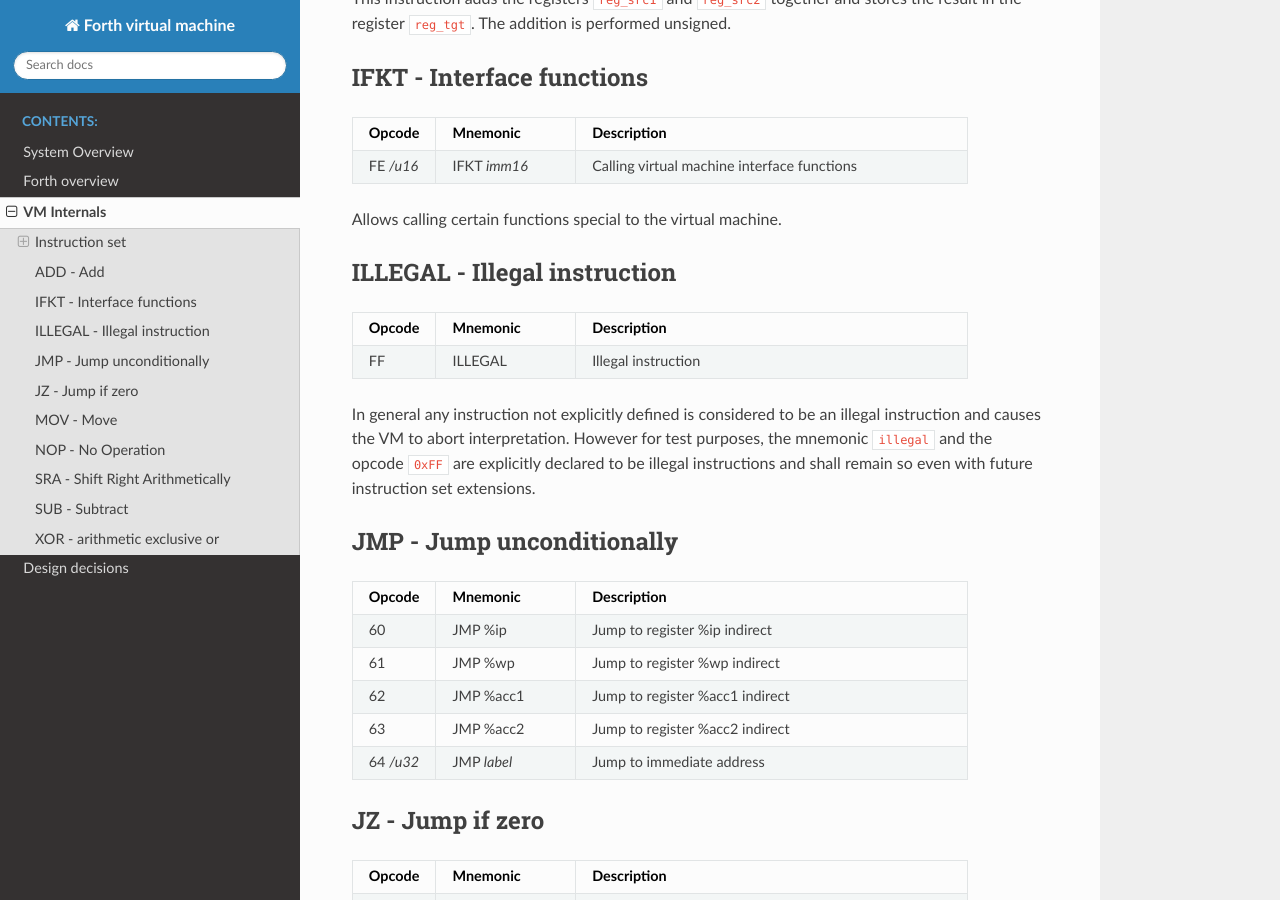
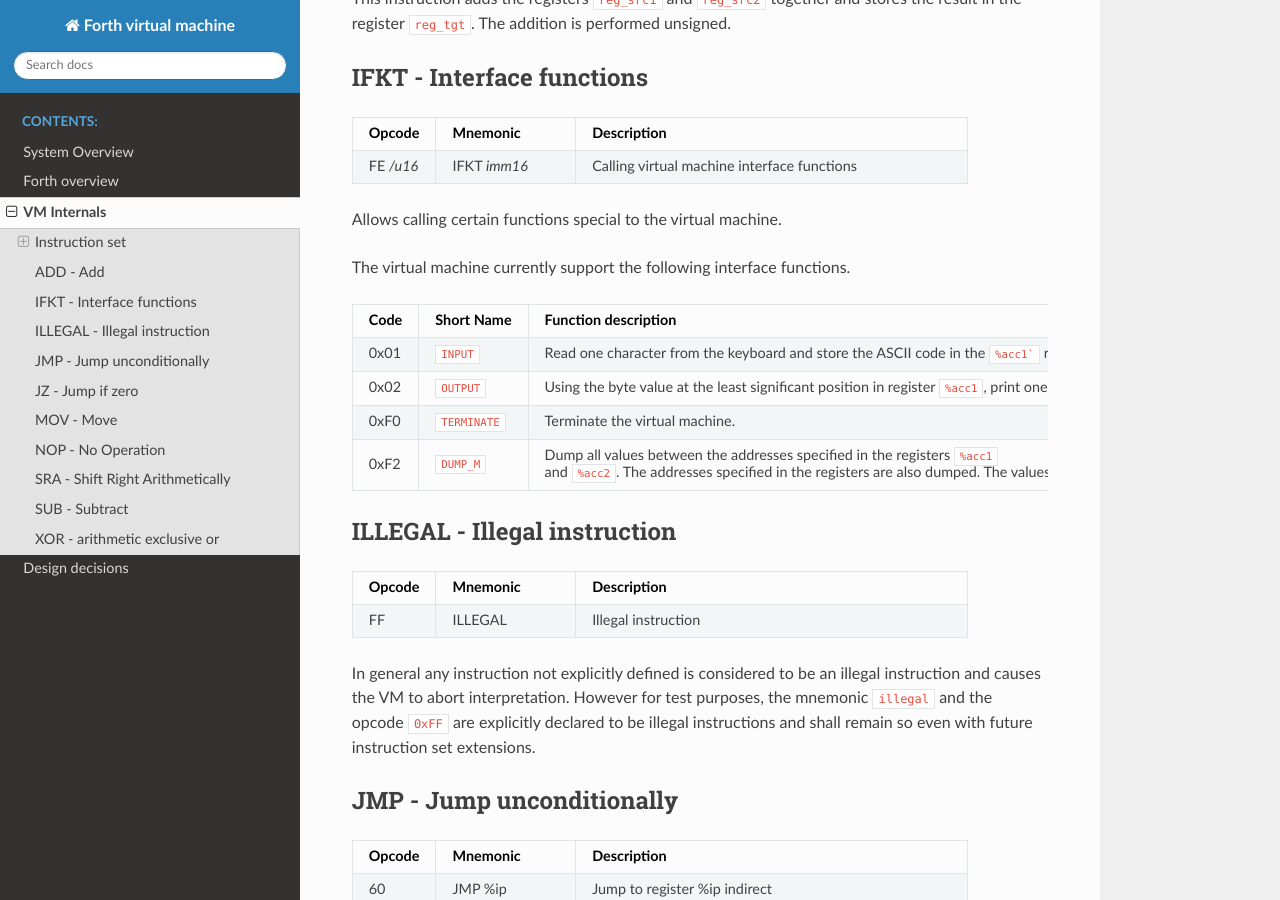
Before and after one commit to Jokymon/forth-vm-sim, a Sphinx documentation site: the page built from doc/virtual_machine.rst, in a window 1280 px wide and 900 px high, scrolled down 2318 px. Built offline with Sphinx 7.4.7 and the Read the Docs theme 2.0.0, drawn with Linux system fonts in a browser that asks for light colours.

Commit message:
Add an interpreter function (IFKT) to dump memory regions
This function serves as debugging support to simplify automated
testing.

````diff
--- a/doc/virtual_machine.rst
+++ b/doc/virtual_machine.rst
@@ -130,6 +130,30 @@ IFKT - Interface functions
     +-----------+--------------+---------------------------------------------+
 
 Allows calling certain functions special to the virtual machine.
+
+The virtual machine currently support the following interface functions.
+
+.. table::
+    :widths: 15 20 65
+
+    +------+---------------+-------------------------------------------------------+
+    | Code | Short Name    | Function description                                  |
+    +======+===============+=======================================================+
+    | 0x01 | ``INPUT``     | Read one character from the keyboard and store the    |
+    |      |               | ASCII code in the ``%acc1``` register.                |
+    +------+---------------+-------------------------------------------------------+
+    | 0x02 | ``OUTPUT``    | Using the byte value at the least significant         |
+    |      |               | position in register ``%acc1``, print one character.  |
+    +------+---------------+-------------------------------------------------------+
+    | 0xF0 | ``TERMINATE`` | Terminate the virtual machine.                        |
+    +------+---------------+-------------------------------------------------------+
+    | 0xF2 | ``DUMP_M``    | Dump all values between the addresses specified in    |
+    |      |               | the registers ``%acc1`` and ``%acc2``. The addresses  |
+    |      |               | specified in the registers are also dumped. The values|
+    |      |               | will always be dumped in the order from the smaller   |
+    |      |               | address to the larger, no matter in what register     |
+    |      |               | they are stored.                                      |
+    +------+---------------+-------------------------------------------------------+
 
 ILLEGAL - Illegal instruction
 -----------------------------
````
Also changed, not shown: 1 other file.
